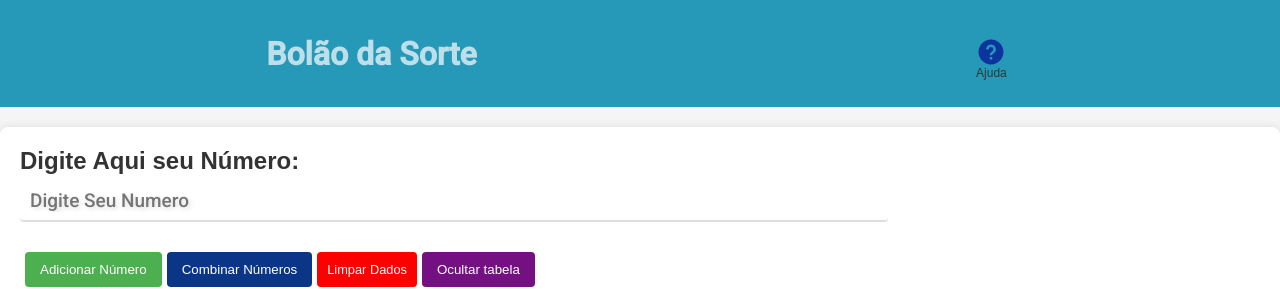
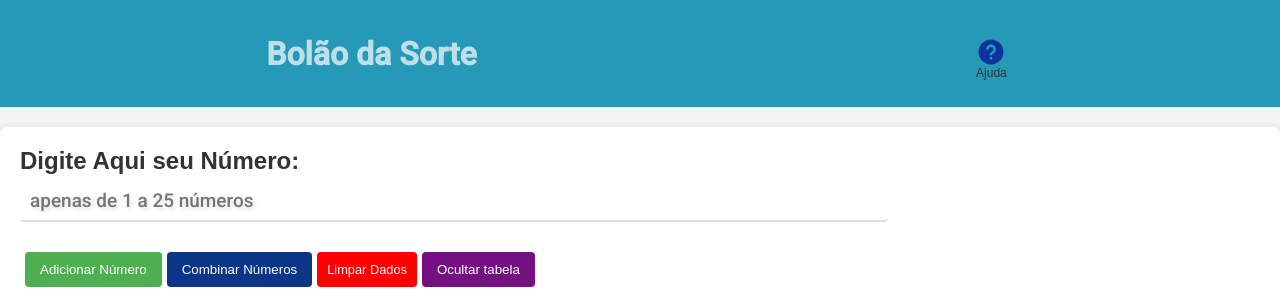
Before and after one commit to francisguitt/bol-o_da-_sorte, a React (Create React App) app: page / in a window 1280 px wide. Shown: the top 289 px of the page. Built offline with nearby package versions, Linux system fonts and the light colour scheme; a web font is replaced by a local one.

Commit message:
change placehold input

```diff
--- a/src/components/NumberInput.js
+++ b/src/components/NumberInput.js
@@ -6,7 +6,7 @@ const NumberInput = ({ value, onChange, }) => {
     return (
         <div className="number-input">
             <input className='input_element'
-            placeholder="Digite Seu Numero"
+            placeholder="apenas de 1 a 25 números "
                 type="number"
                 value={value}
                 onChange={(e) => onChange(e.target.value)}
```
